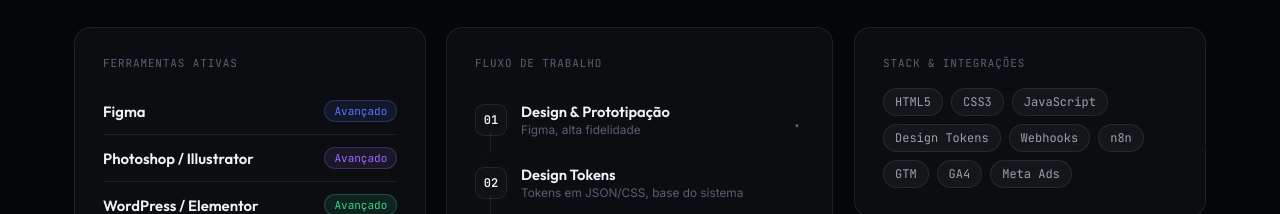
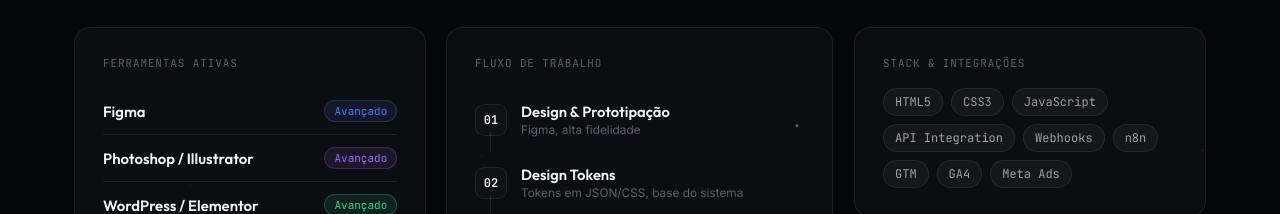
Before and after one commit to andersonalesandri/AA-DesignEngineer, a React (Vite) app: page / in a window 1280 px wide. Shown: the part 2320-2534 px from the top of the page. Built offline with nearby package versions, Linux system fonts and the light colour scheme.

Commit message:
Replace Design Tokens tag with API Integration in stack list

```diff
--- a/src/components/CommandCenter.tsx
+++ b/src/components/CommandCenter.tsx
@@ -20,7 +20,7 @@
   "HTML5",
   "CSS3",
   "JavaScript",
-  "Design Tokens",
+  "API Integration",
   "Webhooks",
   "n8n",
   "GTM",
```
